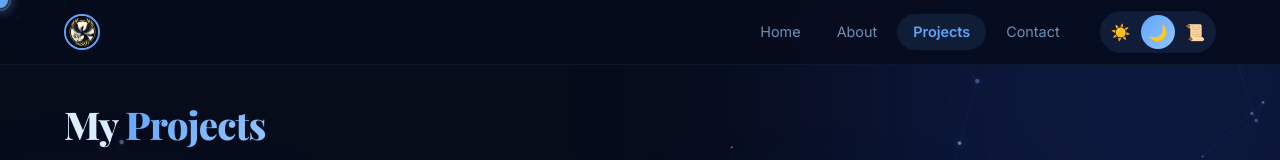
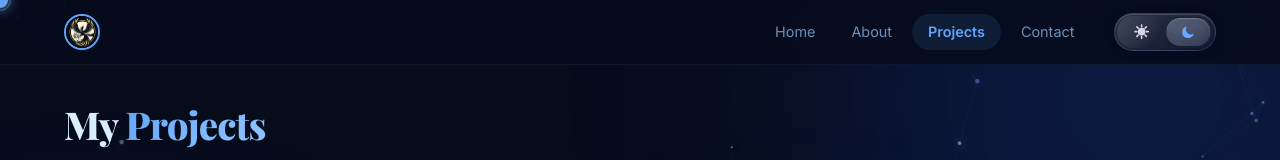
Before and after one commit to ridham44/Portfolio, a React (Vite) app: page /projects in a window 1280 px wide. Shown: the top 160 px of the page. Built offline with nearby package versions, Linux system fonts and the light colour scheme; a web font is replaced by a local one.

Commit message:
theme changes

```diff
--- a/src/components/Github.jsx
+++ b/src/components/Github.jsx
@@ -1,7 +1,10 @@
 import { GitHubCalendar } from 'react-github-calendar';
+import { useTheme } from '../context/useTheme';
 
 export default function GithubSection() {
-    const theme = {
+    const { theme: siteTheme } = useTheme();
+    const colorScheme = siteTheme === 'sepia' ? 'light' : 'dark';
+    const calendarTheme = {
         light: [
             "#e8eefc",// empty
             '#93c5fd',
@@ -25,7 +28,7 @@ export default function GithubSection() {
                 <p>Consistency over the last year</p>
             </div>
 
-            <GitHubCalendar username="ridham44" colorScheme="dark" theme={theme} hideColorLegend={false} hideMonthLabels={false} />
+            <GitHubCalendar username="ridham44" colorScheme={colorScheme} theme={calendarTheme} hideColorLegend={false} hideMonthLabels={false} />
         </div>
     );
 }
--- a/src/components/Navbar.jsx
+++ b/src/components/Navbar.jsx
@@ -1,6 +1,6 @@
 import { useState, useEffect } from 'react'
 import { Link, useLocation } from 'react-router-dom'
-import { useTheme } from '../context/ThemeContext'
+import { useTheme } from '../context/useTheme'
 import myIcon from '../assets/Icon.jpg'
 
 const navLinks = [
@@ -10,11 +10,38 @@ const navLinks = [
   { to: '/contact', label: 'Contact' },
 ]
 
-const themes = [
-  { key: 'light',  icon: '☀️', label: 'Light' },
-  { key: 'dark',   icon: '🌙', label: 'Dark'  },
-  { key: 'sepia',  icon: '📜', label: 'Sepia' },
-]
+function ThemeToggle({ theme, setTheme, className = '' }) {
+  const isDark = theme === 'dark'
+  const nextTheme = isDark ? 'sepia' : 'dark'
+  const themeLabel = isDark ? 'Switch to maritime navy' : 'Switch to true midnight'
+
+  return (
+    <button
+      className={`theme-toggle ${className}`.trim()}
+      type="button"
+      aria-label={themeLabel}
+      title={themeLabel}
+      aria-pressed={isDark}
+      onClick={() => setTheme(nextTheme)}
+      data-active-theme={theme}
+    >
+      <span className="theme-toggle__track">
+        <span className="theme-toggle__icon theme-toggle__icon--sun" aria-hidden="true">
+          <svg viewBox="0 0 24 24">
+            <circle cx="12" cy="12" r="4.2" />
+            <path d="M12 2.7v2.6M12 18.7v2.6M2.7 12h2.6M18.7 12h2.6M5.4 5.4l1.8 1.8M16.8 16.8l1.8 1.8M18.6 5.4l-1.8 1.8M7.2 16.8l-1.8 1.8" />
+          </svg>
+        </span>
+        <span className="theme-toggle__icon theme-toggle__icon--moon" aria-hidden="true">
+          <svg viewBox="0 0 24 24">
+            <path d="M19.1 14.7A7.1 7.1 0 0 1 9.3 4.9a8.1 8.1 0 1 0 9.8 9.8Z" />
+          </svg>
+        </span>
+        <span className="theme-toggle__thumb" aria-hidden="true" />
+      </span>
+    </button>
+  )
+}
 
 export default function Navbar() {
   const { theme, setTheme } = useTheme()
@@ -27,8 +54,6 @@ export default function Navbar() {
     window.addEventListener('scroll', onScroll)
     return () => window.removeEventListener('scroll', onScroll)
   }, [])
-
-  useEffect(() => { setMenuOpen(false) }, [pathname])
 
   return (
     <nav
@@ -57,6 +82,7 @@ export default function Navbar() {
             return (
               <Link
                 key={to} to={to}
+                onClick={() => setMenuOpen(false)}
                 style={{
                   padding: '0.45rem 1rem',
                   borderRadius: 9999,
@@ -74,37 +100,7 @@ export default function Navbar() {
         </div>
 
         {/* Theme switcher */}
-        <div
-          className="hidden-mobile"
-          style={{
-            display: 'flex', gap: '0.2rem',
-            background: 'var(--accent-light)',
-            borderRadius: 9999,
-            padding: '0.25rem',
-          }}
-        >
-          {themes.map(({ key, icon, label }) => (
-            <button
-              key={key}
-              title={label}
-              onClick={() => setTheme(key)}
-              style={{
-                width: 34, height: 34,
-                borderRadius: 9999,
-                border: 'none',
-                cursor: 'pointer',
-                fontSize: '1rem',
-                background: theme === key
-                  ? 'linear-gradient(135deg, var(--accent), var(--accent-2))'
-                  : 'transparent',
-                transition: 'all 0.2s',
-                display: 'flex', alignItems: 'center', justifyContent: 'center',
-              }}
-            >
-              {icon}
-            </button>
-          ))}
-        </div>
+        <ThemeToggle theme={theme} setTheme={setTheme} className="hidden-mobile" />
 
         {/* Mobile hamburger */}
         <button
@@ -132,6 +128,7 @@ export default function Navbar() {
         }}>
           {navLinks.map(({ to, label }) => (
             <Link key={to} to={to}
+              onClick={() => setMenuOpen(false)}
               style={{
                 display: 'block', padding: '0.65rem 1rem',
                 borderRadius: '0.6rem', fontWeight: pathname === to ? 600 : 400,
@@ -143,24 +140,8 @@ export default function Navbar() {
               {label}
             </Link>
           ))}
-          <div style={{ display: 'flex', gap: '0.5rem', marginTop: '0.75rem', paddingTop: '0.75rem', borderTop: '1px solid var(--border-card)' }}>
-            {themes.map(({ key, icon, label }) => (
-              <button
-                key={key}
-                onClick={() => setTheme(key)}
-                style={{
-                  flex: 1, padding: '0.5rem', borderRadius: '0.6rem',
-                  border: 'none', cursor: 'pointer', fontSize: '0.85rem',
-                  background: theme === key
-                    ? 'linear-gradient(135deg, var(--accent), var(--accent-2))'
-                    : 'var(--accent-light)',
-                  color: theme === key ? '#fff' : 'var(--text-secondary)',
-                  transition: 'all 0.2s',
-                }}
-              >
-                {icon} {label}
-              </button>
-            ))}
+          <div style={{ display: 'flex', justifyContent: 'center', marginTop: '0.75rem', paddingTop: '0.75rem', borderTop: '1px solid var(--border-card)' }}>
+            <ThemeToggle theme={theme} setTheme={setTheme} />
           </div>
         </div>
       )}
--- a/src/context/ThemeContext.jsx
+++ b/src/context/ThemeContext.jsx
@@ -1,15 +1,11 @@
-import { createContext, useContext, useState, useEffect } from 'react'
-
-const ThemeContext = createContext()
+import { useState, useEffect } from 'react'
+import { ThemeContext } from './ThemeContextBase'
 
 export function ThemeProvider({ children }) {
-  const [theme, setTheme] = useState(() => {
-    return localStorage.getItem('portfolio-theme') || 'dark'
-  })
+  const [theme, setTheme] = useState('dark')
 
   useEffect(() => {
     document.documentElement.setAttribute('data-theme', theme)
-    localStorage.setItem('portfolio-theme', theme)
   }, [theme])
 
   return (
@@ -18,5 +14,3 @@ export function ThemeProvider({ children }) {
     </ThemeContext.Provider>
   )
 }
-
-export const useTheme = () => useContext(ThemeContext)
--- /dev/null
+++ b/src/context/ThemeContextBase.js
@@ -0,0 +1,3 @@
+import { createContext } from 'react'
+
+export const ThemeContext = createContext()
--- /dev/null
+++ b/src/context/useTheme.js
@@ -0,0 +1,4 @@
+import { useContext } from 'react'
+import { ThemeContext } from './ThemeContextBase'
+
+export const useTheme = () => useContext(ThemeContext)
--- a/src/index.css
+++ b/src/index.css
@@ -1,32 +1,9 @@
 @import 'tailwindcss';
 
 /* ════════════════════════════════════════════
-   LIGHT — Midnight Mist
+   DARK - True Midnight
 ════════════════════════════════════════════ */
 :root,
-[data-theme='light'] {
-    --bg-primary: #f0f4ff;
-    --bg-secondary: #f8faff;
-    --bg-card: rgba(255, 255, 255, 0.65);
-    --border-card: rgba(255, 255, 255, 0.92);
-    --shadow-card: 0 8px 32px rgba(30, 64, 175, 0.1), 0 2px 8px rgba(30, 64, 175, 0.06);
-    --accent-glow: rgba(30, 64, 175, 0.26);
-    --text-primary: #0c1230;
-    --text-secondary: #3d527a;
-    --text-muted: #7090b8;
-    --accent: #1e40af;
-    --accent-2: #1d4ed8;
-    --accent-light: rgba(30, 64, 175, 0.09);
-    --nav-bg: rgba(255, 255, 255, 0.78);
-    --nav-border: rgba(255, 255, 255, 0.96);
-    --orb1: rgba(30, 64, 175, 0.18);
-    --orb2: rgba(37, 99, 235, 0.14);
-    --orb3: rgba(96, 165, 250, 0.12);
-}
-
-/* ════════════════════════════════════════════
-   DARK — True Midnight
-════════════════════════════════════════════ */
 [data-theme='dark'] {
     --bg-primary: #070c1b;
     --bg-secondary: #0d1428;
@@ -42,11 +19,18 @@
     --accent-light: rgba(96, 165, 250, 0.11);
     --nav-bg: rgba(7, 12, 27, 0.88);
     --nav-border: rgba(96, 165, 250, 0.08);
+    --toggle-track: rgba(18, 29, 54, 0.58);
+    --toggle-track-border: rgba(147, 197, 253, 0.16);
+    --toggle-thumb: rgba(76, 90, 122, 0.5);
+    --toggle-shadow: rgba(0, 0, 0, 0.18);
     --orb1: rgba(30, 64, 175, 0.24);
     --orb2: rgba(37, 99, 235, 0.18);
     --orb3: rgba(96, 165, 250, 0.12);
 }
 
+/* ════════════════════════════════════════════
+   DARK — True Midnight
+════════════════════════════════════════════ */
 /* ════════════════════════════════════════════
    SEPIA — Maritime Navy
 ════════════════════════════════════════════ */
@@ -65,6 +49,10 @@
     --accent-light: rgba(30, 58, 138, 0.09);
     --nav-bg: rgba(232, 239, 248, 0.86);
     --nav-border: rgba(148, 182, 220, 0.48);
+    --toggle-track: rgba(198, 214, 234, 0.48);
+    --toggle-track-border: rgba(30, 58, 138, 0.12);
+    --toggle-thumb: rgba(168, 185, 210, 0.46);
+    --toggle-shadow: rgba(30, 58, 138, 0.12);
     --orb1: rgba(30, 58, 138, 0.2);
     --orb2: rgba(30, 64, 175, 0.16);
     --orb3: rgba(59, 130, 246, 0.11);
@@ -128,6 +116,110 @@ a {
     border-bottom: 1px solid var(--nav-border);
     backdrop-filter: blur(36px) saturate(180%);
     -webkit-backdrop-filter: blur(36px) saturate(180%);
+}
+
+.theme-toggle {
+    width: 6.35rem;
+    height: 2.42rem;
+    border: 0;
+    padding: 0;
+    border-radius: 9999px;
+    background: transparent;
+    cursor: pointer;
+    color: inherit;
+    flex: 0 0 auto;
+}
+
+.theme-toggle__track {
+    position: relative;
+    display: grid;
+    grid-template-columns: 1fr 1fr;
+    align-items: center;
+    width: 100%;
+    height: 100%;
+    padding: 0.22rem;
+    overflow: hidden;
+    border-radius: inherit;
+    background:
+        linear-gradient(145deg, rgba(255, 255, 255, 0.13), rgba(255, 255, 255, 0.025)),
+        var(--toggle-track);
+    border: 1px solid var(--toggle-track-border);
+    box-shadow:
+        inset 0 1px 1px rgba(255, 255, 255, 0.18),
+        inset 0 -6px 14px rgba(3, 7, 18, 0.12),
+        0 3px 10px var(--toggle-shadow);
+    backdrop-filter: blur(22px) saturate(170%);
+    -webkit-backdrop-filter: blur(22px) saturate(170%);
+}
+
+.theme-toggle__track::before {
+    content: '';
+    position: absolute;
+    inset: 0.12rem;
+    border-radius: inherit;
+    background: linear-gradient(115deg, rgba(255, 255, 255, 0.12), transparent 44%, rgba(255, 255, 255, 0.04));
+    pointer-events: none;
+}
+
+.theme-toggle__thumb {
+    position: absolute;
+    top: 0.28rem;
+    left: 0.28rem;
+    width: calc(50% - 0.34rem);
+    height: calc(100% - 0.56rem);
+    border-radius: 9999px;
+    background:
+        linear-gradient(145deg, rgba(255, 255, 255, 0.18), rgba(255, 255, 255, 0.035)),
+        var(--toggle-thumb);
+    box-shadow:
+        inset 0 1px 1px rgba(255, 255, 255, 0.2),
+        inset 0 -5px 12px rgba(7, 12, 27, 0.14),
+        0 2px 8px var(--toggle-shadow);
+    transition: transform 0.32s ease;
+    z-index: 1;
+}
+
+.theme-toggle[data-active-theme='dark'] .theme-toggle__thumb {
+    transform: translateX(calc(100% + 0.12rem));
+}
+
+.theme-toggle__icon {
+    position: relative;
+    z-index: 2;
+    display: grid;
+    place-items: center;
+    min-width: 0;
+}
+
+.theme-toggle__icon svg {
+    width: 1.08rem;
+    height: 1.08rem;
+    overflow: visible;
+}
+
+.theme-toggle__icon--sun svg {
+    fill: #d8d6dc;
+    stroke: #d8d6dc;
+    stroke-width: 2.25;
+    stroke-linecap: round;
+}
+
+.theme-toggle__icon--moon svg {
+    fill: #69a9ff;
+}
+
+[data-theme='sepia'] .theme-toggle__icon--sun svg {
+    fill: #f3f6fb;
+    stroke: #f3f6fb;
+}
+
+[data-theme='sepia'] .theme-toggle__icon--moon svg {
+    fill: #3b82d8;
+}
+
+.theme-toggle:focus-visible {
+    outline: 2px solid var(--accent);
+    outline-offset: 4px;
 }
 
 /* ─── Gradient text ─── */
@@ -684,16 +776,9 @@ a {
 }
 
 
-/* Paricles*/
-/* LIGHT */
+/* Particles */
 
 :root,
-[data-theme="light"] {
-  --particle-color: 30,64,175;
-  --particle-line-opacity: 0.12;
-  --particle-dot-opacity: 0.45;
-}
-
 [data-theme="dark"] {
   --particle-color: 147,197,253;
   --particle-line-opacity: 0.12;
```
